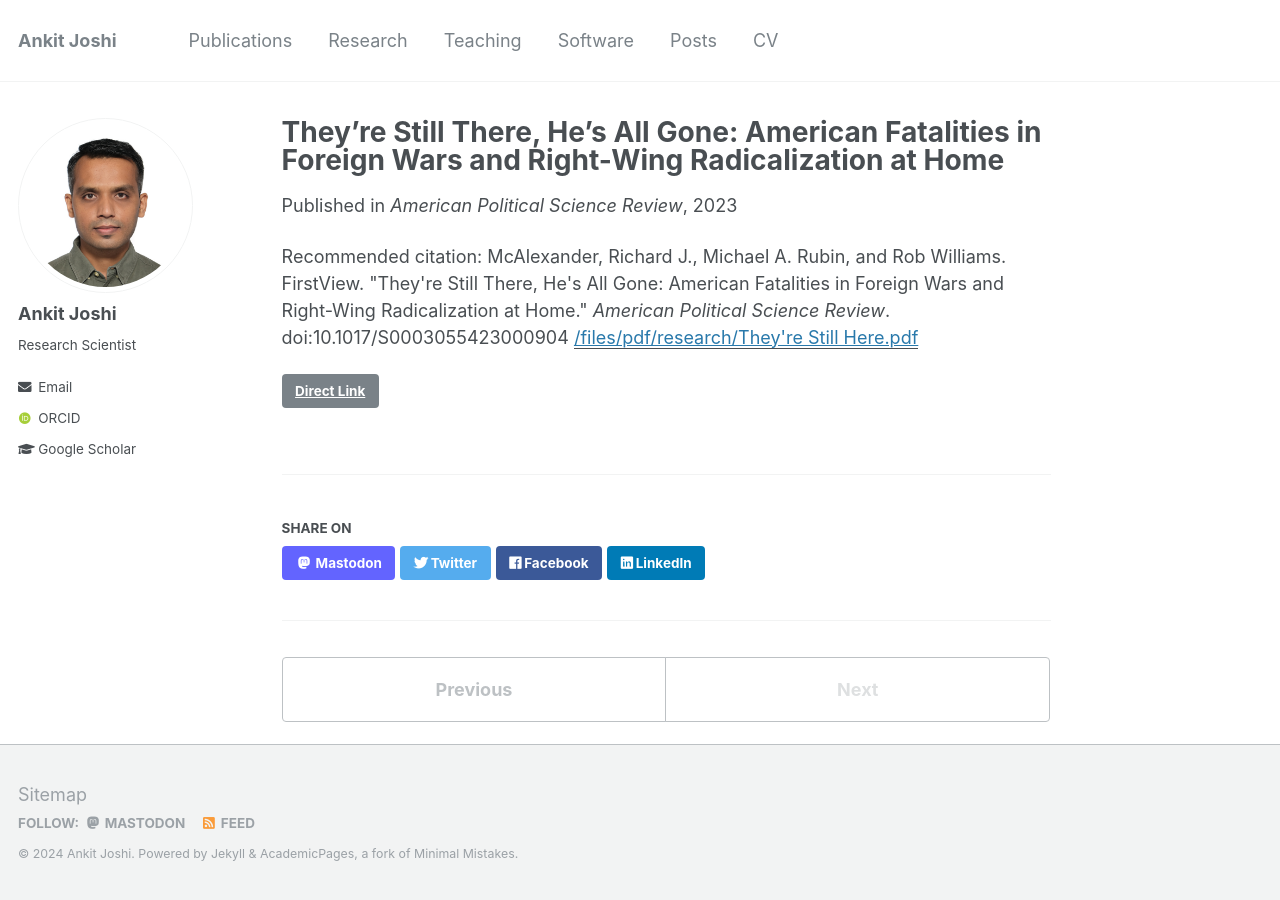
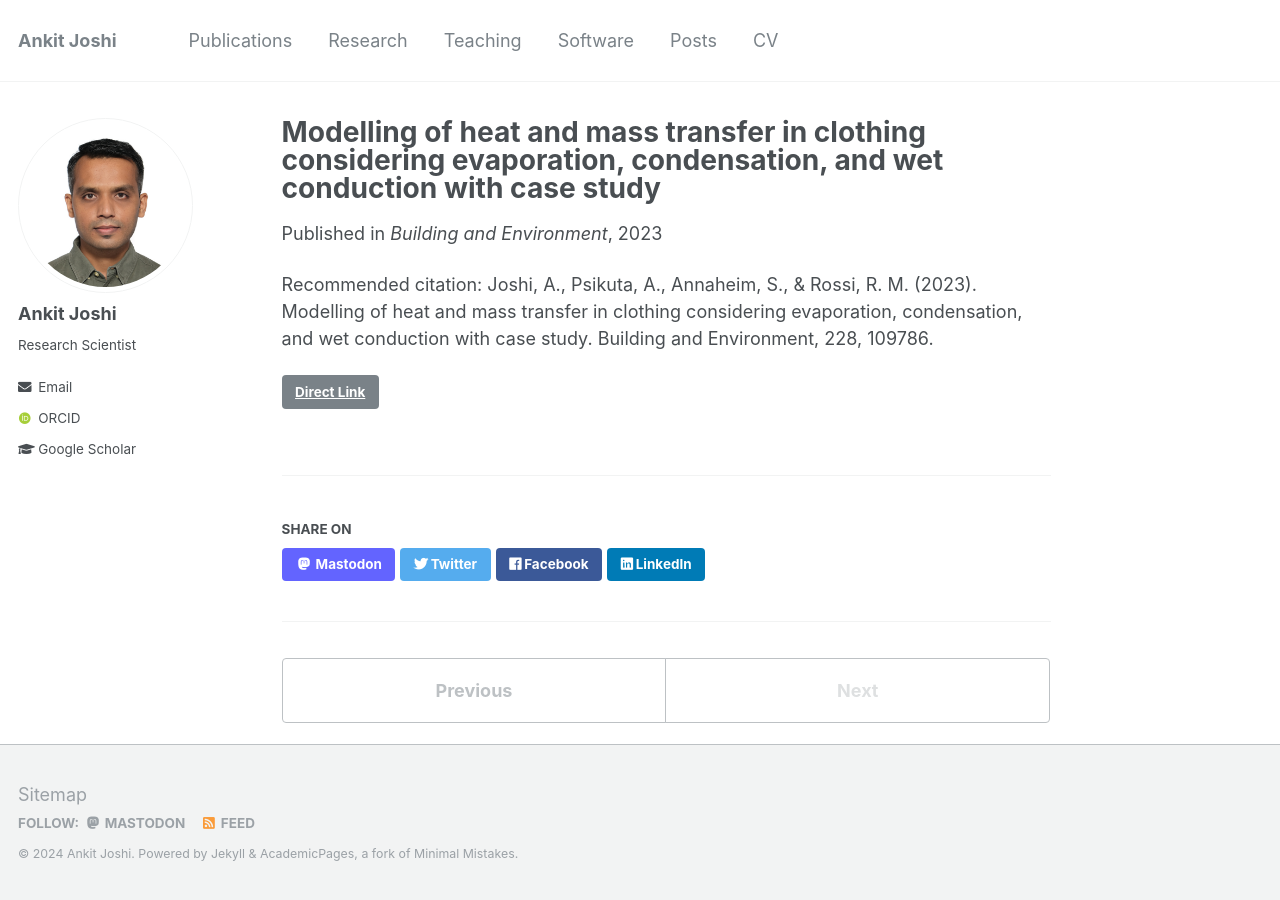
Before and after one commit to Joshi-Ankit/joshi-ankit.github.io, a Jekyll site: the page built from _publications/2023-parler.md, in a window 1280 px wide. Built offline with Jekyll 4.4.1, drawn with Linux system fonts in a browser that asks for light colours; some web fonts are replaced.

Commit message:
Update 2023-parler.md

```diff
--- a/_publications/2023-parler.md
+++ b/_publications/2023-parler.md
@@ -1,11 +1,9 @@
 ---
-title: "They're Still There, He's All Gone: American Fatalities in Foreign Wars and Right-Wing Radicalization at Home"
+title: "Modelling of heat and mass transfer in clothing considering evaporation, condensation, and wet conduction with case study"
 collection: publications
-permalink: /publication/2023-parler
-date: 2023-10-01
-venue: 'American Political Science Review'
-paperurl: "/files/pdf/research/They're Still Here.pdf"
-link: 'https://doi.org/10.1017/S0003055423000904'
-code: 'https://doi.org/10.7910/DVN/4GLPII'
-citation: "McAlexander, Richard J., Michael A. Rubin, and Rob Williams. FirstView. &quot;They're Still There, He's All Gone: American Fatalities in Foreign Wars and Right-Wing Radicalization at Home.&quot; <i>American Political Science Review</i>. doi:10.1017/S0003055423000904"
+permalink: /publication/2023-WetConduction
+date: 2023-01-15
+venue: 'Building and Environment'
+link: 'https://doi.org/10.1016/j.buildenv.2022.109786'
+citation: "Joshi, A., Psikuta, A., Annaheim, S., & Rossi, R. M. (2023). Modelling of heat and mass transfer in clothing considering evaporation, condensation, and wet conduction with case study. Building and Environment, 228, 109786."
 ---
```
